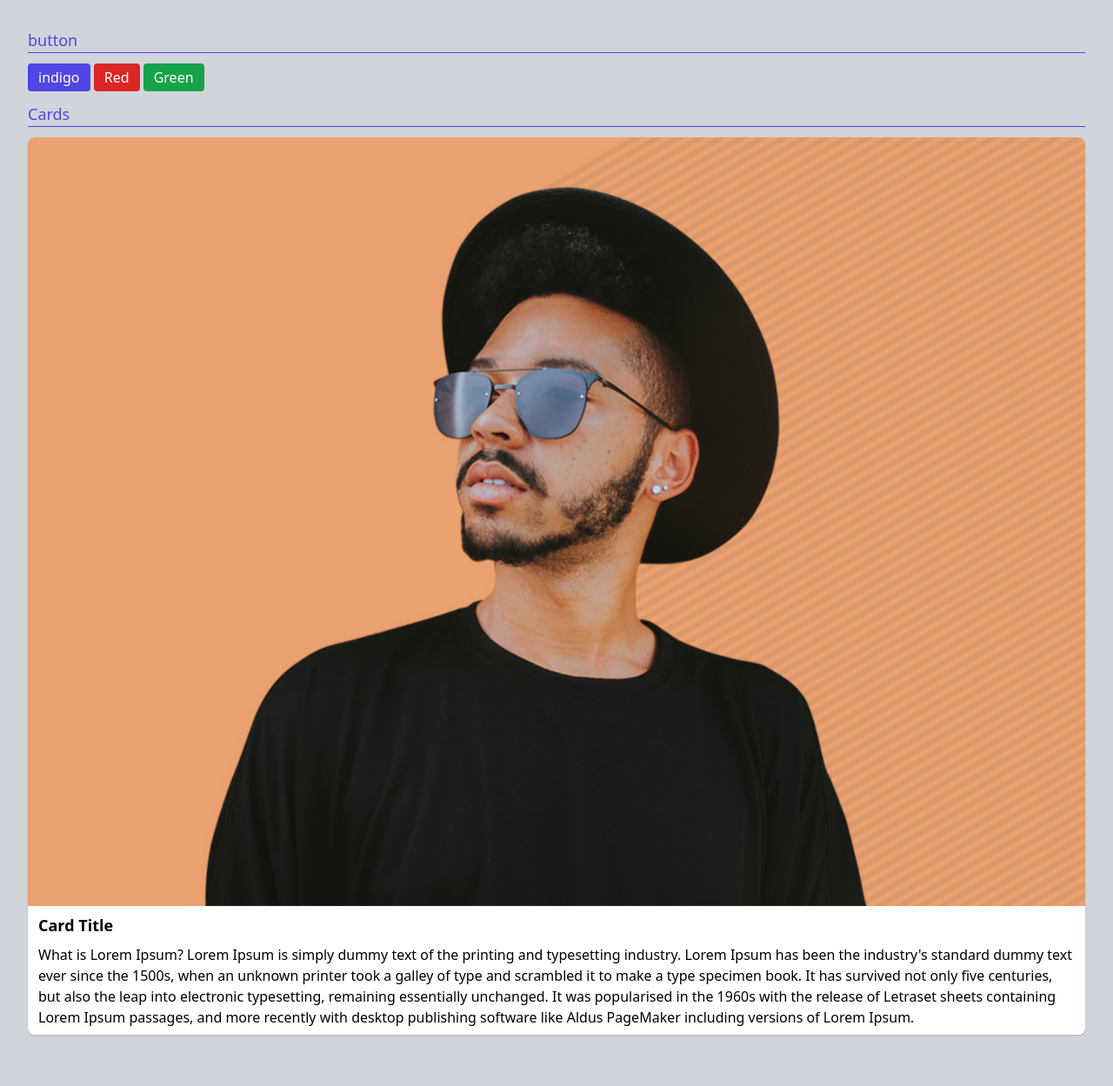
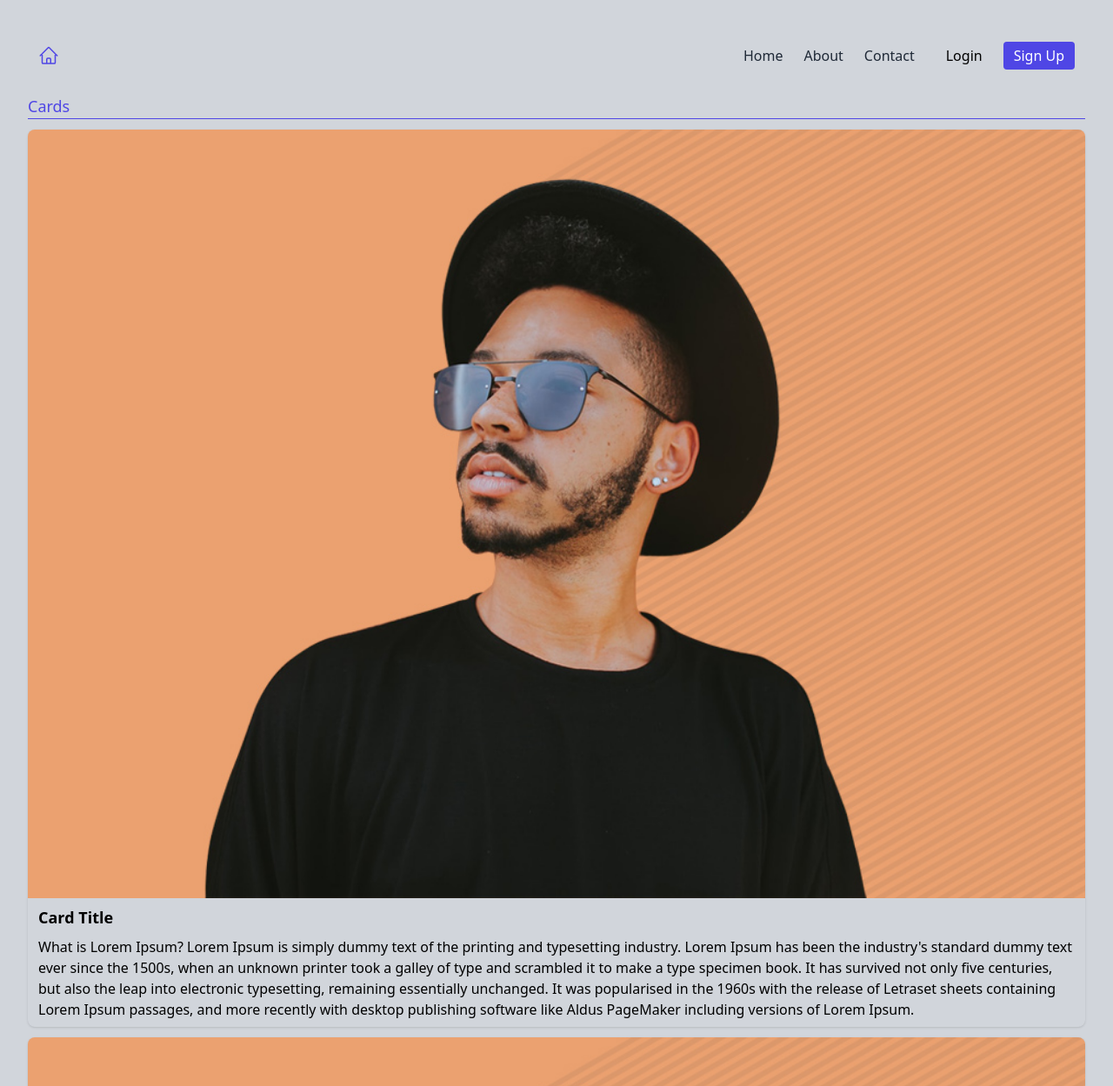
Before and after one commit to ekpotosammuel/tailwimdcss, a website: page src/index.html in a window 1280 px wide. Shown: the top 1249 px of the page at 87% size. Before the commit the page ends 1222 px from the top, so only its background shows below. Drawn offline with Linux system fonts and the light colour scheme.

Commit message:
modify body

```diff
--- a/src/index.html
+++ b/src/index.html
@@ -10,8 +10,50 @@
 </head>
 
 <body class="p-8 bg-gray-300">
+    <header class="bg-gray-300 h-16 w-full flex justify-between items-stretch px-3">
+        <a href="" class="text-indigo-600 font-bold flex items-center text-lg">
+            <svg xmlns="http://www.w3.org/2000/svg" fill="none" viewBox="0 0 24 24" stroke-width="1.5" stroke="currentColor" class="w-6 h-6">
+                <path stroke-linecap="round" stroke-linejoin="round" d="M2.25 12l8.954-8.955c.44-.439 1.152-.439 1.591 0L21.75 12M4.5 9.75v10.125c0 .621.504 1.125 1.125 1.125H9.75v-4.875c0-.621.504-1.125 1.125-1.125h2.25c.621 0 1.125.504 1.125 1.125V21h4.125c.621 0 1.125-.504 1.125-1.125V9.75M8.25 21h8.25" />
+              </svg>
 
-    <h2 class="text-lg text-indigo-600 border-b border-indigo-600 mb-3">button</h2>
+            </a>
+        <div class="flex">
+            <div class="hidden sm:flex items-stretch">
+                <a href=""
+                    class="flex items-center text-gray-800 px-3 transition-colors hover:text-indigo-600 hover:bg-gray-300">
+                    Home
+                </a>
+                <a href=""
+                    class="flex items-center text-gray-800 px-3 transition-colors hover:text-indigo-600 hover:bg-gray-300">
+                    About
+                </a>
+                <a href=""
+                    class="flex items-center text-gray-800 px-3 transition-colors hover:text-indigo-600 hover:bg-gray-300">
+                    Contact
+                </a>
+            </div>
+            <div class="flex items-center">
+                <a href="" class="text-black py-1 px-3 transition-colors hover:text-indigo-500 hover:bg-indigo-300 rounded mx-3">
+                    Login
+                </a>
+                <a href="" class="bg-indigo-600 text-white py-1 px-3 hover:bg-indigo-700 transition-colors ring-offset-1 focus:ring-1 focus:ring-indigo-700 rounded">
+                    Sign Up
+                </a>
+            </div>
+            <div class=" sm:hidden h-full flex items-center ml-4">
+                <button class="flex items-center justify-center h-8 w-8 rounded hover:text-indigo-600 transition-colors hover:bg-indigo-100">
+                    <svg xmlns="http://www.w3.org/2000/svg" fill="none" viewBox="0 0 24 24" stroke-width="1.5" stroke="currentColor" class="w-6 h-6">
+                        <path stroke-linecap="round" stroke-linejoin="round" d="M3.75 6.75h16.5M3.75 12h16.5m-16.5 5.25h16.5" />
+                      </svg>
+
+                </button>
+            </div>
+        </div>
+
+
+    </header>
+
+    <!-- <h2 class="text-lg text-indigo-600 border-b border-indigo-600 mb-3">button</h2>
 
     <button
         class="bg-indigo-600 text-white py-1 px-3 rounded hover:bg-indigo-700 transition-colors ring-offset-1 focus:ring-1 focus:ring-indigo-700">
@@ -26,11 +68,30 @@
     <button
         class="bg-green-600 text-white py-1 px-3 rounded hover:bg-green-700 transition-colors ring-offset-1 focus:ring-1 focus:ring-green-700">
         Green
-    </button>
+    </button> -->
     <h2 class="text-lg text-indigo-600 border-b border-indigo-600 mt-3 mb-3">
         Cards
     </h2>
-    <div class="bg-white rounded-lg shadow w-[800px] w-full">
+    <div class="bg-gray-300 rounded-lg shadow w-[800px] w-full">
+        <div>
+            <img class="rounded-t-lg w-full" src="../03.jpg" alt="">
+        </div>
+        <div class="py-2 px-3">
+            <h3 class="font-semibold text-lg mb-2">Card Title</h3>
+            <p>
+                What is Lorem Ipsum?
+                Lorem Ipsum is simply dummy text of the printing and typesetting industry. Lorem Ipsum has been the
+                industry's standard dummy text ever since the 1500s, when an unknown printer took a galley of type and
+                scrambled it to make a type specimen book. It has survived not only five centuries, but also the leap into
+                electronic typesetting, remaining essentially unchanged. It was popularised in the 1960s with the release of
+                Letraset sheets containing Lorem Ipsum passages, and more recently with desktop publishing software like
+                Aldus PageMaker including versions of Lorem Ipsum.
+            </p>
+
+        </div>
+
+    </div>
+    <div class="bg-gray-300 rounded-lg shadow w-full mt-3">
         <div>
             <img class="rounded-t-lg w-full" src="../03.jpg" alt="">
         </div>
```
Also changed, not shown: dist/output.css.
